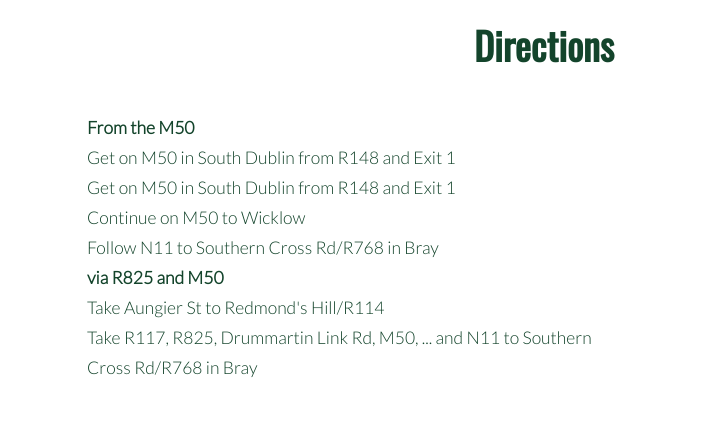
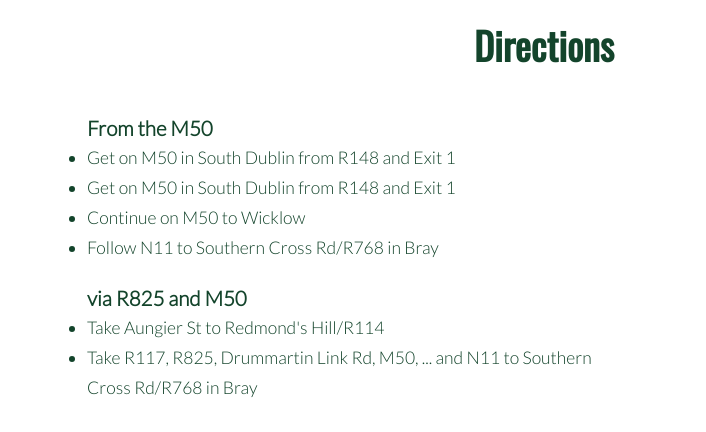
Before and after one commit to evelynfoy/southern-cross-equestrian-center, a plain HTML site: page index.html in a window 1280 px wide. Shown: the part 4292-4724 px from the top of the page, 96-802 px from the left. Drawn offline with nearby package versions, Linux system fonts and the light colour scheme; grey boxes are pictures that could not be loaded.

Commit message:
Style directions lists

```diff
--- a/assets/css/style.css
+++ b/assets/css/style.css
@@ -374,7 +374,10 @@ hr {
     font-size: 120%;
 }
 
-
+/* Space out directions lists */
+.directions-list {
+    margin-bottom:2rem;
+}
 
 .text-input {
     background: transparent;
--- a/index.html
+++ b/index.html
@@ -225,15 +225,18 @@
         <h2 id="directions-heading">Directions</h2>
         <div class="content">
             <div class="section-text">
-                <p><strong>From the M50</strong></p>
-                <p>Get on M50 in South Dublin from R148 and Exit 1</p>
-                <p>Get on M50 in South Dublin from R148 and Exit 1</p>
-                <p>Continue on M50 to Wicklow</p>
-                <p>Follow N11 to Southern Cross Rd/R768 in Bray</p>
-                <p><strong>via R825 and M50</strong></p>
-                <p>Take Aungier St to Redmond's Hill/R114</p>
-                <p>Take R117, R825, Drummartin Link Rd, M50, ... and N11 to Southern Cross Rd/R768 in Bray</p>
-
+                <h3>From the M50</h3>
+                <ul class="directions-list">
+                    <li>Get on M50 in South Dublin from R148 and Exit 1</li>
+                    <li>Get on M50 in South Dublin from R148 and Exit 1</li>
+                    <li>Continue on M50 to Wicklow</li>
+                    <li>Follow N11 to Southern Cross Rd/R768 in Bray</li>
+                </ul>
+                <h3>via R825 and M50</h3>
+                <ul class="directions-list">
+                    <li>Take Aungier St to Redmond's Hill/R114</li>
+                    <li>Take R117, R825, Drummartin Link Rd, M50, ... and N11 to Southern Cross Rd/R768 in Bray</li>
+                </ul>
             </div>
 
             <div class="image-right">
```
